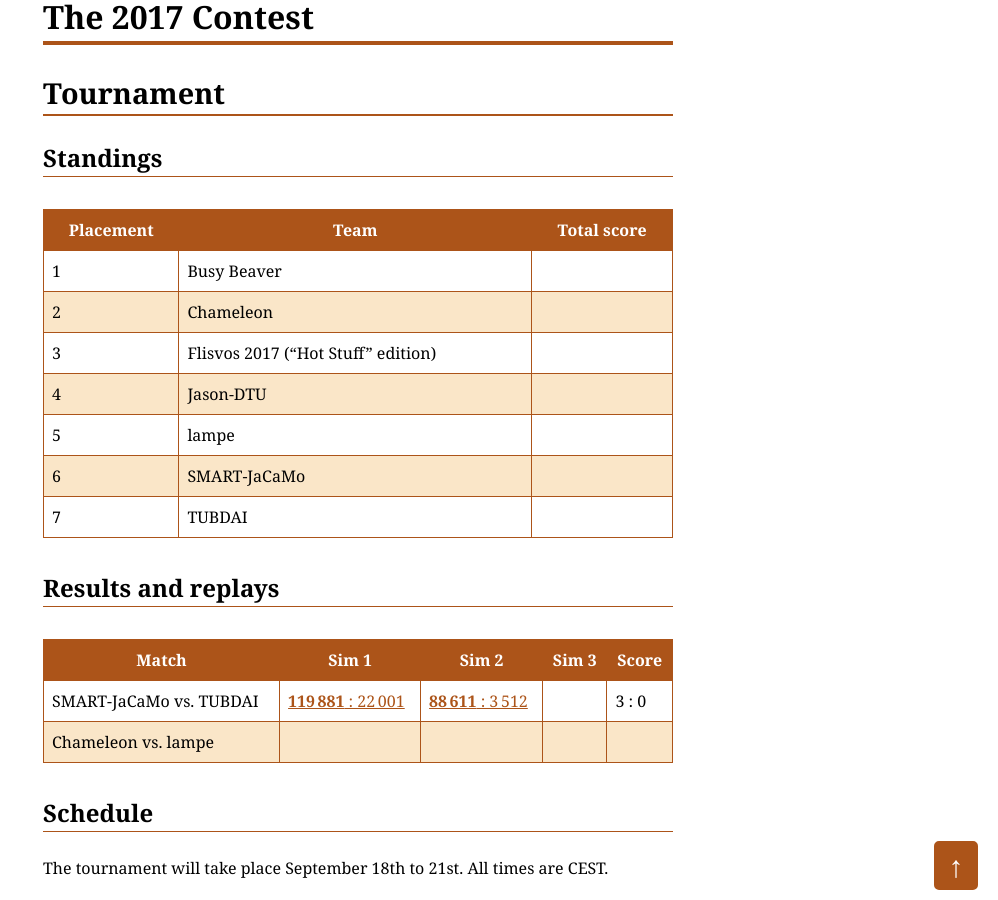
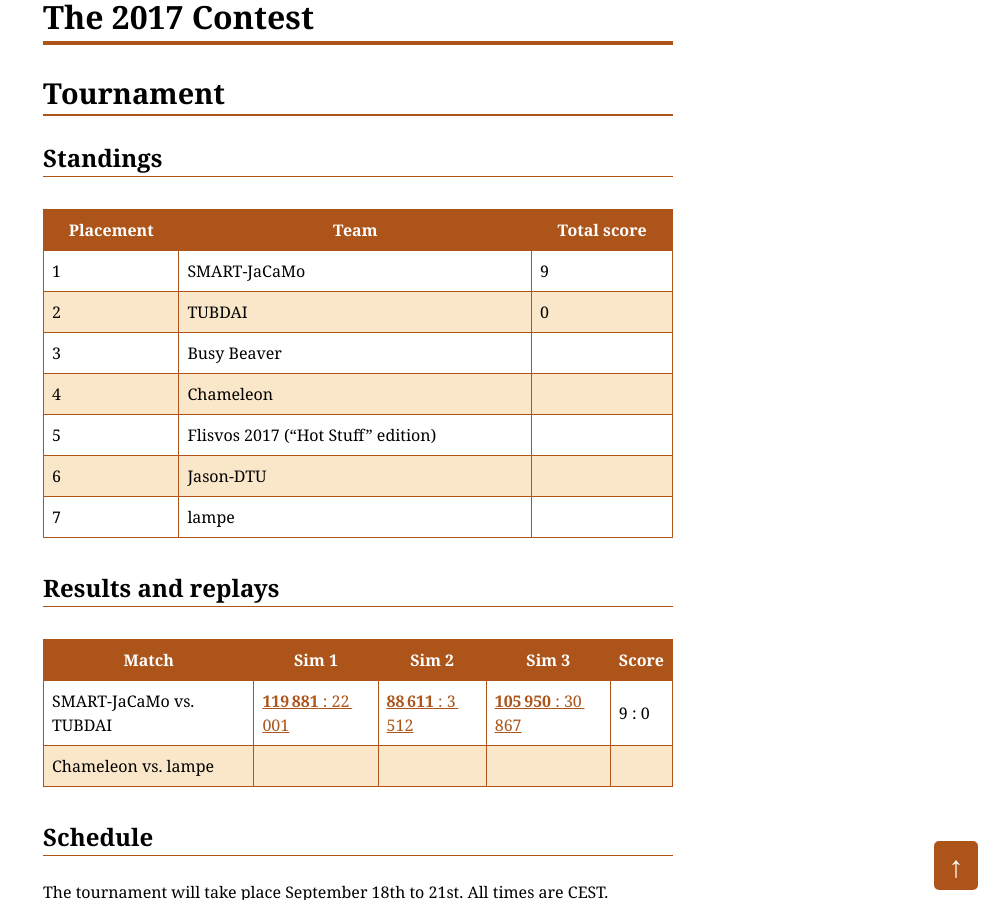
Before and after one commit to agentcontest/agentcontest.github.io, a Jekyll site: the page built from 2017/index.md, in a window 1280 px wide and 900 px high, scrolled down 240 px. Shown: the whole window, without its empty margins (282-1280 px from the left). Built offline with Jekyll 4.4.1, drawn with Linux system fonts in a browser that asks for light colours.

Commit message:
first match complete

```diff
--- a/2017/index.md
+++ b/2017/index.md
@@ -11,19 +11,19 @@ Tournament
 
 Placement | Team | Total score
 --- | --- | ---
-1 | Busy Beaver |
-2 | Chameleon |
-3 | Flisvos 2017 ("Hot Stuff" edition) |
-4 | Jason-DTU |
-5 | lampe |
-6 | SMART-JaCaMo |
-7 | TUBDAI |
+1 | SMART-JaCaMo | 9
+2 | TUBDAI | 0
+3 | Busy Beaver |
+4 | Chameleon |
+5 | Flisvos 2017 ("Hot Stuff" edition) |
+6 | Jason-DTU |
+7 | lampe |
 
 ### Results and replays
 
 Match | Sim 1 | Sim 2 | Sim 3 | Score
 --- | --- | --- | --- | ---
-SMART-JaCaMo vs. TUBDAI | [**119&thinsp;881** : 22&thinsp;001](/2017/replays/?2017-09-18-14-07-04-2017-MAPC-Sim1) | [**88&thinsp;611** : 3&thinsp;512](/2017/replays/?2017-09-18-14-07-04-2017-MAPC-Sim2) | | 3 : 0
+SMART-JaCaMo vs. TUBDAI | [**119&thinsp;881** : 22&thinsp;001](/2017/replays/?2017-09-18-14-07-04-2017-MAPC-Sim1) | [**88&thinsp;611** : 3&thinsp;512](/2017/replays/?2017-09-18-14-07-04-2017-MAPC-Sim2) | [**105&thinsp;950** : 30&thinsp;867](/2017/replays/?2017-09-18-14-07-04-2017-MAPC-Sim3) | 9 : 0
 Chameleon vs. lampe | | | |
 
 ### Schedule
```
